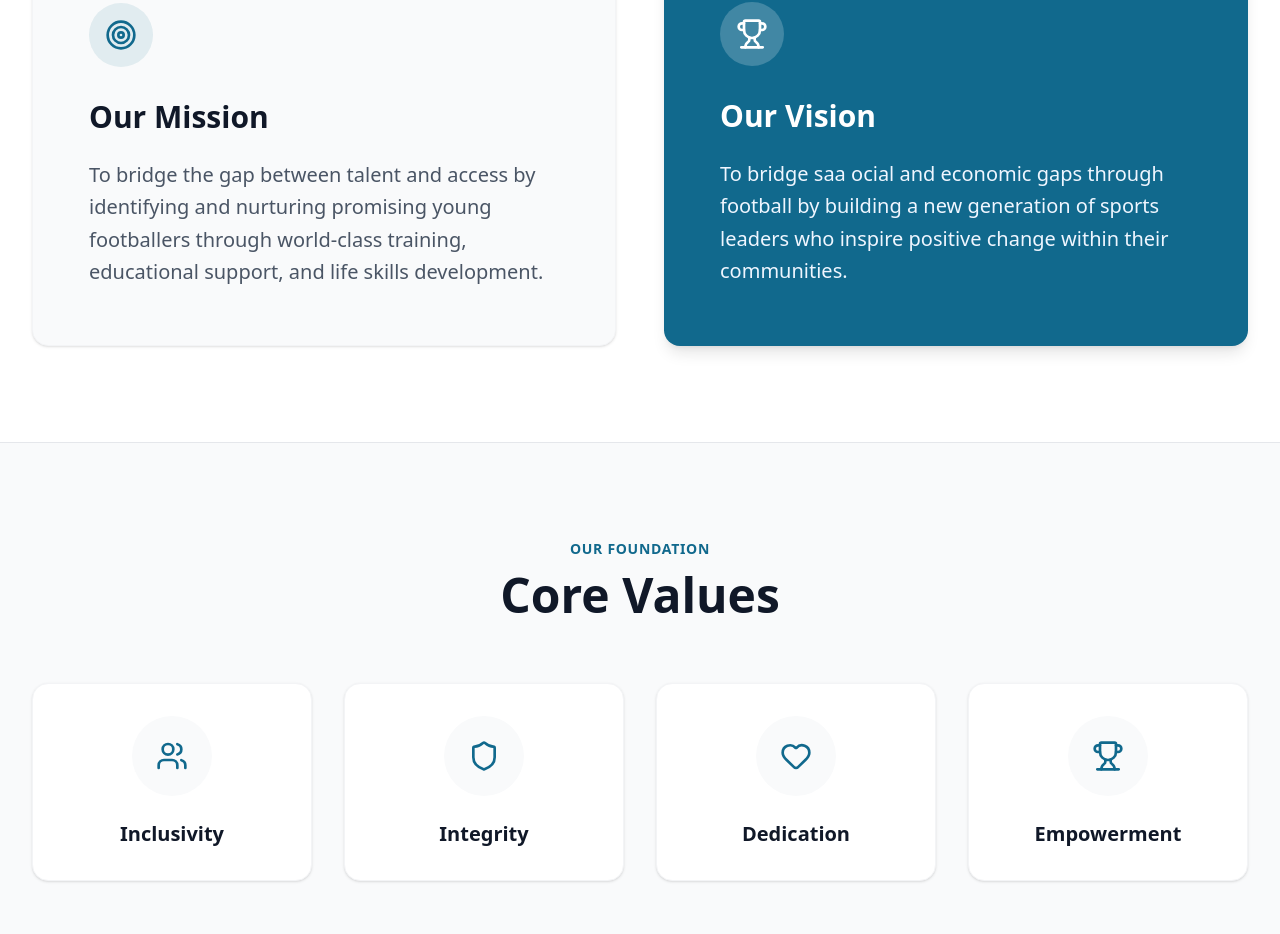
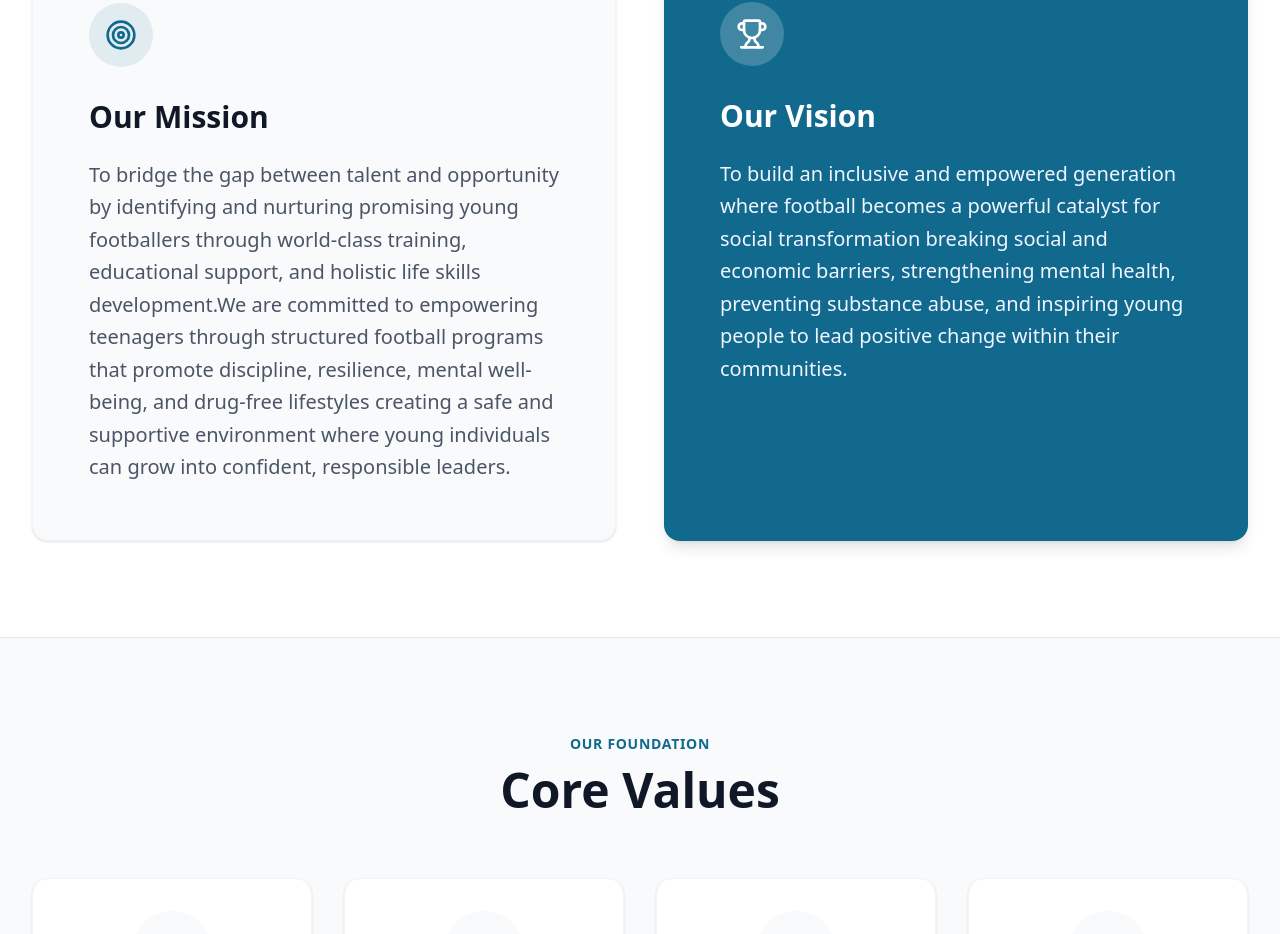
Before and after one commit to SouravO/Waavu, a React (Vite) app: page / in a window 1280 px wide. Shown: the part 1956-2890 px from the top of the page. Built offline with nearby package versions, Linux system fonts and the light colour scheme.

Commit message:
push
push

```diff
--- a/src/pages/Home.jsx
+++ b/src/pages/Home.jsx
@@ -123,8 +123,7 @@ const Home = () => {
               </div>
               <h3 className="text-3xl font-bold text-gray-900 mb-6">Our Mission</h3>
               <p className="text-xl text-gray-600 leading-relaxed">
-                To bridge the gap between talent and access by identifying and nurturing promising young footballers through world-class training, educational support, and life skills development.
-              </p>
+To bridge the gap between talent and opportunity by identifying and nurturing promising young footballers through world-class training, educational support, and holistic life skills development.We are committed to empowering teenagers through structured football programs that promote discipline, resilience, mental well-being, and drug-free lifestyles creating a safe and supportive environment where young individuals can grow into confident, responsible leaders.              </p>
             </div>
 
             {/* Vision */}
@@ -134,9 +133,7 @@ const Home = () => {
               </div>
               <h3 className="text-3xl font-bold mb-6">Our Vision</h3>
               <p className="text-xl text-blue-50 leading-relaxed">
-                To bridge saa
-
-                ocial and economic gaps through football by building a new generation of sports leaders who inspire positive change within their communities.
+                To build an inclusive and empowered generation where football becomes a powerful catalyst for social transformation breaking social and economic barriers, strengthening mental health, preventing substance abuse, and inspiring young people to lead positive change within their communities.
               </p>
             </div>
           </div>
```
